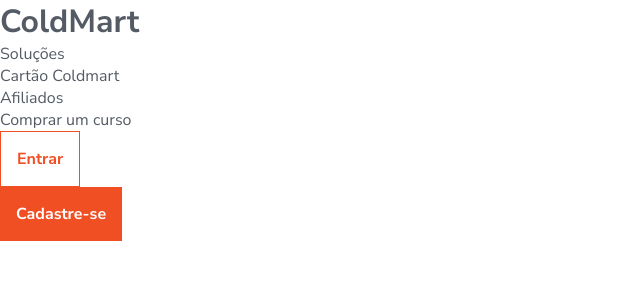
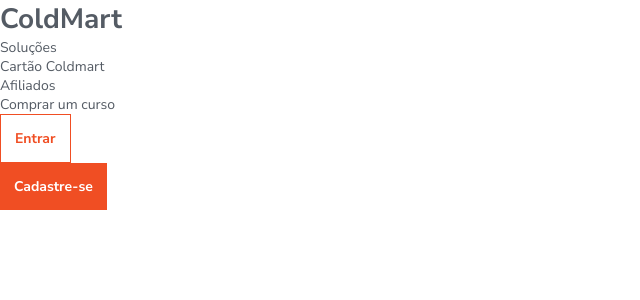
Before and after one commit to kaio-matos/coldmart, a Next.js app: page / in a window 1280 px wide. Shown: the top 300 px of the page, without its empty margins (0-640 px from the left). Built offline with nearby package versions, Linux system fonts and the light colour scheme.

Commit message:
globals.css - Defining --max-width var and html font-size

```diff
--- a/styles/globals.css
+++ b/styles/globals.css
@@ -69,6 +69,7 @@
     --info-darker: #0d5ba5;
 
     --font-family: "Nunito Sans";
+    --max-width: 120rem; /* 1920px */
 }
 
 * {
@@ -76,6 +77,10 @@
     margin: 0;
     box-sizing: border-box;
     font-family: var(--font-family);
+}
+
+html {
+    font-size: 14px;
 }
 
 a {
```
